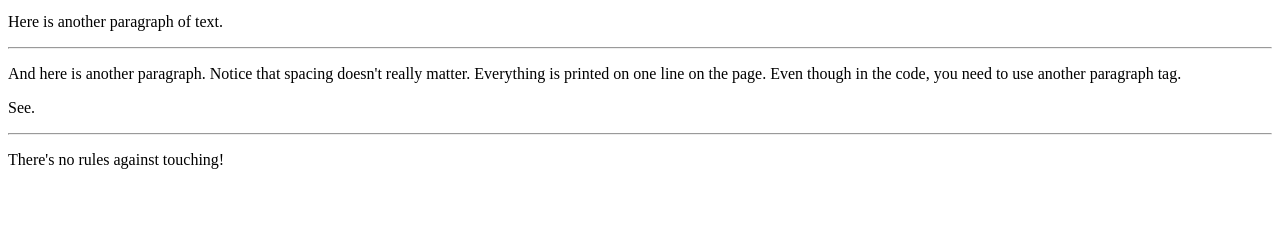
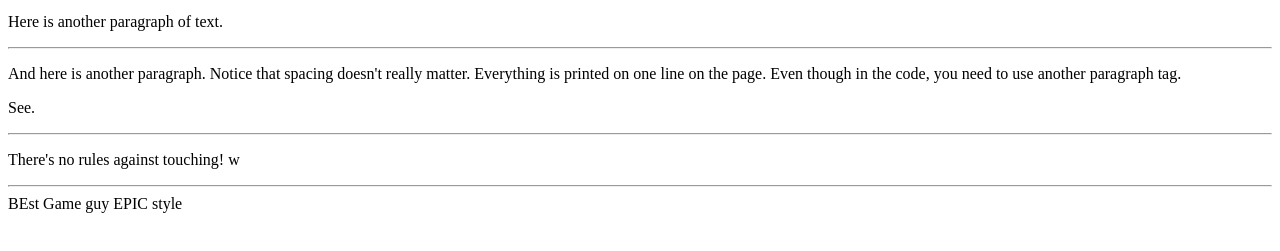
Before and after one commit to yanovale000/csptest1, a plain HTML site: page index.html in a window 1280 px wide. Shown: the part 87-338 px from the top of the page. Drawn offline with Linux system fonts and the light colour scheme.

Commit message:
Update index.html

```diff
--- a/index.html
+++ b/index.html
@@ -12,5 +12,7 @@
   <p>See.
   <hr>
   <p>There's no rules against touching!
- </body>
+ </body>w
+  <hr>
+  <a=href"http://www.freeminesweeper.org/minecore.html">BEst Game guy EPIC style</a>
 </html>
```
